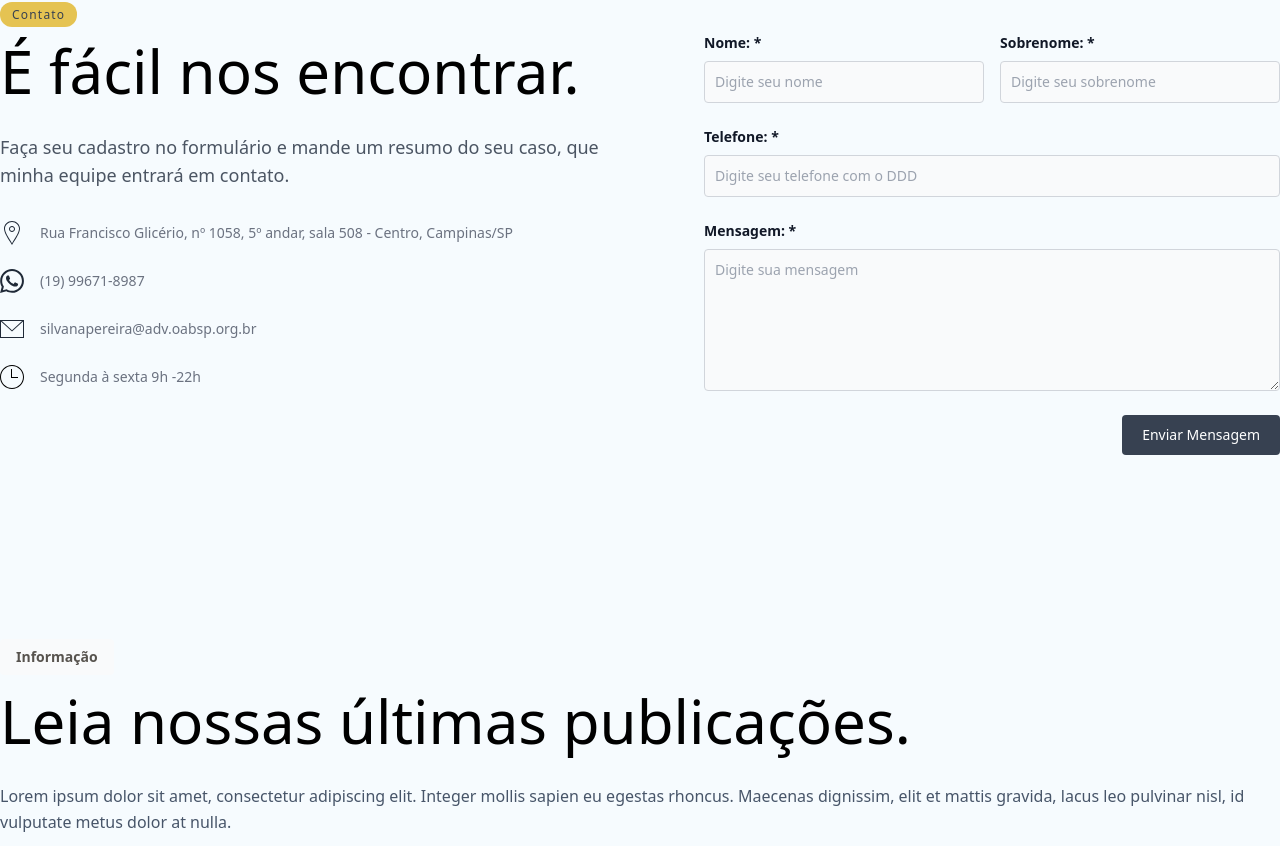
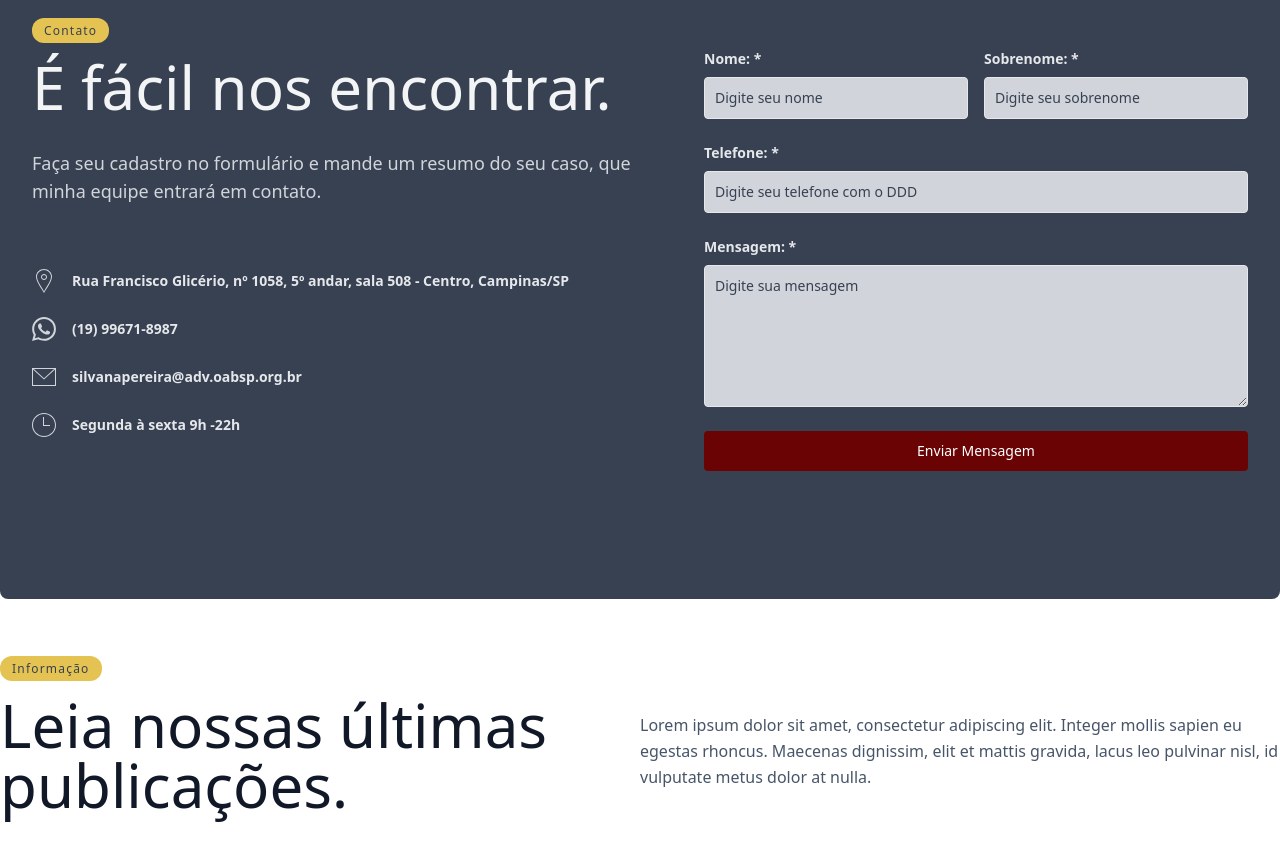
Before and after one commit to analeticia16/pz-site, a Next.js app: page / in a window 1280 px wide. Shown: the part 3714-4560 px from the top of the page. Built offline with nearby package versions, Linux system fonts and the light colour scheme.

Commit message:
ajustando espaçamentos e cores

```diff
--- a/src/app/components/contact-form/contact-form.tsx
+++ b/src/app/components/contact-form/contact-form.tsx
@@ -65,13 +65,13 @@ export default function ContactForm() {
           <form onSubmit={handleSubmit}>
             <div className="mb-6 flex items-center gap-4">
               <div className="w-1/2">
-                <label className="mb-2 block text-sm font-semibold text-gray-900">
+                <label className="mb-2 block text-sm font-semibold text-gray-200">
                   Nome: *
                 </label>
                 <input
                   type="text"
                   name="nome"
-                  className="block w-full rounded border border-gray-300 bg-gray-50 p-2.5 text-sm text-gray-900"
+                  className="block w-full rounded border border-gray-200 bg-gray-300 p-2.5 text-sm text-gray-900 placeholder:text-gray-700"
                   placeholder="Digite seu nome"
                   minLength={3}
                   maxLength={50}
@@ -80,13 +80,13 @@ export default function ContactForm() {
                 />
               </div>
               <div className="w-1/2">
-                <label className="mb-2 block text-sm font-semibold text-gray-900">
+                <label className="mb-2 block text-sm font-semibold text-gray-200">
                   Sobrenome: *
                 </label>
                 <input
                   type="text"
                   name="sobrenome"
-                  className="block w-full rounded border border-gray-300 bg-gray-50 p-2.5 text-sm text-gray-900"
+                  className="block w-full rounded border border-gray-200 bg-gray-300 p-2.5 text-sm text-gray-900 placeholder:text-gray-700"
                   placeholder="Digite seu sobrenome"
                   minLength={3}
                   maxLength={50}
@@ -97,13 +97,13 @@ export default function ContactForm() {
             </div>
             <div className="mb-6 flex items-center">
               <div className="w-full">
-                <label className="mb-2 block text-sm font-semibold text-gray-900">
+                <label className="mb-2 block text-sm font-semibold text-gray-200">
                   Telefone: *
                 </label>
                 <input
                   type="number"
                   name="telefone"
-                  className="block w-full rounded border border-gray-300 bg-gray-50 p-2.5 text-sm text-gray-900"
+                  className="block w-full rounded border border-gray-200 bg-gray-300 p-2.5 text-sm text-gray-900 placeholder:text-gray-700"
                   placeholder="Digite seu telefone com o DDD "
                   minLength={8}
                   maxLength={50}
@@ -114,13 +114,13 @@ export default function ContactForm() {
             </div>
             <div className="mb-6 flex items-center">
               <div className="w-full">
-                <label className="mb-2 block text-sm font-semibold text-gray-900">
+                <label className="mb-2 block text-sm font-semibold text-gray-200">
                   Mensagem: *
                 </label>
                 <textarea
                   name="mensagem"
                   rows={6}
-                  className="block w-full rounded border border-gray-300 bg-gray-50 p-2.5 text-sm text-gray-900"
+                  className="block w-full rounded border border-gray-200 bg-gray-300 p-2.5 text-sm text-gray-900 placeholder:text-gray-700"
                   placeholder="Digite sua mensagem"
                   minLength={3}
                   maxLength={300}
@@ -142,7 +142,7 @@ export default function ContactForm() {
             <div className="flex items-center justify-end">
               <button
                 type="submit"
-                className="w-auto rounded bg-gray-700 px-5 py-2.5 text-center text-sm font-medium text-white disabled:bg-gray-400"
+                className="w-full rounded bg-primary px-5 py-2.5 text-center text-sm font-medium text-white disabled:bg-gray-400"
                 disabled={loading}
               >
                 {loading ? "Enviando..." : "Enviar Mensagem"}
--- a/src/app/page.tsx
+++ b/src/app/page.tsx
@@ -67,7 +67,7 @@ export default function Home() {
     return (
       <>
         <section id="servicos">
-          <div className="mx-aut grid grid-cols-2 rounded-lg py-12">
+          <div className="mx-auto grid grid-cols-2 rounded-lg py-12">
             <div className="col-span-1">
               <Tag>Áreas de atuação</Tag>
               <h2 className="mt-4 text-6xl text-gray-900">
@@ -144,7 +144,7 @@ export default function Home() {
             gravida, lacus leo pulvinar nisl, id vulputate metus dolor at nulla.
           </p>
         </div>
-        <div className="mt-16 grid grid-cols-3 grid-rows-2 gap-12">
+        <div className="mt-8 grid grid-cols-3 grid-rows-2 gap-12">
           {[1, 2, 3, 4, 5, 6].map((n) => (
             <>
               <div className="rounded bg-gradient-to-b from-gray-100 py-12">
@@ -204,17 +204,19 @@ export default function Home() {
 
   function Contato() {
     return (
-      <section id="contato">
-        <div className="grid grid-cols-2">
+      <section id="contato" className="mt-12">
+        <div className="grid grid-cols-2 rounded-lg bg-gray-700 px-8">
           <div className="col-span-1 py-24">
             <Tag>Contato</Tag>
-            <h3 className="mt-4 text-6xl">É fácil nos encontrar.</h3>
-            <p className="mt-8 text-lg font-light text-gray-600">
+            <h3 className="mt-4 text-6xl text-gray-100">
+              É fácil nos encontrar.
+            </h3>
+            <p className="mt-8 text-lg font-light text-gray-300">
               Faça seu cadastro no formulário e mande um resumo do seu caso, que
               minha equipe entrará em contato.
             </p>
-            <ul className="mt-8 space-y-6">
-              <li className="flex items-center justify-start text-gray-800">
+            <ul className="mt-16 space-y-6">
+              <li className="flex items-center justify-start text-gray-300">
                 <svg
                   width="24"
                   height="24"
@@ -225,12 +227,12 @@ export default function Home() {
                 >
                   <path d="M12 10c-1.104 0-2-.896-2-2s.896-2 2-2 2 .896 2 2-.896 2-2 2m0-5c-1.657 0-3 1.343-3 3s1.343 3 3 3 3-1.343 3-3-1.343-3-3-3m-7 2.602c0-3.517 3.271-6.602 7-6.602s7 3.085 7 6.602c0 3.455-2.563 7.543-7 14.527-4.489-7.073-7-11.072-7-14.527m7-7.602c-4.198 0-8 3.403-8 7.602 0 4.198 3.469 9.21 8 16.398 4.531-7.188 8-12.2 8-16.398 0-4.199-3.801-7.602-8-7.602" />
                 </svg>
-                <span className="ml-4 text-sm font-light text-gray-500">
+                <span className="ml-4 text-sm font-semibold text-gray-200">
                   Rua Francisco Glicério, nº 1058, 5º andar, sala 508 - Centro,
                   Campinas/SP
                 </span>
               </li>
-              <li className="flex items-center justify-start text-gray-800">
+              <li className="flex items-center justify-start text-gray-300">
                 <svg
                   xmlns="http://www.w3.org/2000/svg"
                   width="24"
@@ -240,11 +242,11 @@ export default function Home() {
                 >
                   <path d="M.057 24l1.687-6.163c-1.041-1.804-1.588-3.849-1.587-5.946.003-6.556 5.338-11.891 11.893-11.891 3.181.001 6.167 1.24 8.413 3.488 2.245 2.248 3.481 5.236 3.48 8.414-.003 6.557-5.338 11.892-11.893 11.892-1.99-.001-3.951-.5-5.688-1.448l-6.305 1.654zm6.597-3.807c1.676.995 3.276 1.591 5.392 1.592 5.448 0 9.886-4.434 9.889-9.885.002-5.462-4.415-9.89-9.881-9.892-5.452 0-9.887 4.434-9.889 9.884-.001 2.225.651 3.891 1.746 5.634l-.999 3.648 3.742-.981zm11.387-5.464c-.074-.124-.272-.198-.57-.347-.297-.149-1.758-.868-2.031-.967-.272-.099-.47-.149-.669.149-.198.297-.768.967-.941 1.165-.173.198-.347.223-.644.074-.297-.149-1.255-.462-2.39-1.475-.883-.788-1.48-1.761-1.653-2.059-.173-.297-.018-.458.13-.606.134-.133.297-.347.446-.521.151-.172.2-.296.3-.495.099-.198.05-.372-.025-.521-.075-.148-.669-1.611-.916-2.206-.242-.579-.487-.501-.669-.51l-.57-.01c-.198 0-.52.074-.792.372s-1.04 1.016-1.04 2.479 1.065 2.876 1.213 3.074c.149.198 2.095 3.2 5.076 4.487.709.306 1.263.489 1.694.626.712.226 1.36.194 1.872.118.571-.085 1.758-.719 2.006-1.413.248-.695.248-1.29.173-1.414z" />
                 </svg>
-                <span className="ml-4 text-sm font-light text-gray-500">
+                <span className="ml-4 text-sm font-semibold text-gray-200">
                   (19) 99671-8987
                 </span>
               </li>
-              <li className="flex items-center justify-start text-gray-800">
+              <li className="flex items-center justify-start text-gray-300">
                 <svg
                   width="24"
                   height="24"
@@ -253,21 +255,22 @@ export default function Home() {
                 >
                   <path d="M24 21h-24v-18h24v18zm-23-16.477v15.477h22v-15.477l-10.999 10-11.001-10zm21.089-.523h-20.176l10.088 9.171 10.088-9.171z" />
                 </svg>
-                <span className="ml-4 text-sm font-light text-gray-500">
+                <span className="ml-4 text-sm font-semibold text-gray-200">
                   silvanapereira@adv.oabsp.org.br
                 </span>
               </li>
-              <li className="flex items-center justify-start text-gray-800">
+              <li className="flex items-center justify-start text-gray-300">
                 <svg
                   width="24"
                   height="24"
                   xmlns="http://www.w3.org/2000/svg"
                   fill-rule="evenodd"
                   clip-rule="evenodd"
+                  fill="currentColor"
                 >
                   <path d="M12 0c6.623 0 12 5.377 12 12s-5.377 12-12 12-12-5.377-12-12 5.377-12 12-12zm0 1c6.071 0 11 4.929 11 11s-4.929 11-11 11-11-4.929-11-11 4.929-11 11-11zm0 11h6v1h-7v-9h1v8z" />
                 </svg>
-                <span className="ml-4 text-sm font-light text-gray-500">
+                <span className="ml-4 text-sm font-semibold text-gray-200">
                   Segunda à sexta 9h -22h
                 </span>
               </li>
@@ -282,21 +285,26 @@ export default function Home() {
   function Blog() {
     return (
       <section id="artigos">
-        <div className="mx-auto max-w-screen-xl py-8">
-          <p className="mb-4 inline-block rounded bg-gray-50 px-4 py-2 text-sm font-semibold text-stone-600">
-            Informação
-          </p>
-          <h2 className="text-6xl">Leia nossas últimas publicações.</h2>
-          <p className="mt-8 text-base leading-relaxed text-slate-600">
-            Lorem ipsum dolor sit amet, consectetur adipiscing elit. Integer
-            mollis sapien eu egestas rhoncus. Maecenas dignissim, elit et mattis
-            gravida, lacus leo pulvinar nisl, id vulputate metus dolor at nulla.
-          </p>
+        <div className="mx-auto grid max-w-screen-xl grid-cols-2 rounded-lg py-8">
+          <div className="col-span-1">
+            <Tag>Informação</Tag>
+            <h2 className="mt-4 text-6xl text-gray-900">
+              Leia nossas últimas publicações.
+            </h2>
+          </div>
+          <div className="col-span-1 flex items-center justify-center">
+            <p className="mt-8 text-base leading-relaxed text-slate-600">
+              Lorem ipsum dolor sit amet, consectetur adipiscing elit. Integer
+              mollis sapien eu egestas rhoncus. Maecenas dignissim, elit et
+              mattis gravida, lacus leo pulvinar nisl, id vulputate metus dolor
+              at nulla.
+            </p>
+          </div>
         </div>
         <div className="grid grid-cols-3 gap-12">
-          {[1, 2, 3].map((n) => (
+          {[1, 2, 3, 4, 5, 6].map((n) => (
             <>
-              <div className="py-8">
+              <div className="py-6">
                 <Image
                   src={ArticlePic}
                   alt="article"
@@ -306,7 +314,9 @@ export default function Home() {
                   <span className="mr-4 text-sm font-normal text-slate-600">
                     11 ago, 2023
                   </span>
-                  <Tag>Direitos Humanos</Tag>
+                  <span className="mb-4 inline-block rounded bg-gray-50 px-4 py-2 text-sm font-semibold text-stone-600">
+                    Diretos Humanos
+                  </span>
                 </div>
                 <h3 className="mt-4 text-justify text-xl font-medium">
                   STF invalida uso da legítima defesa da honra em feminicídios.
--- a/src/styles/globals.css
+++ b/src/styles/globals.css
@@ -10,7 +10,5 @@
 @tailwind utilities;
 
 @layer base {
-  body {
-    background-color: var(--background);
-  }
+
 }
```
Also changed, not shown: src/app/layout.tsx (+10 -6 lines).
